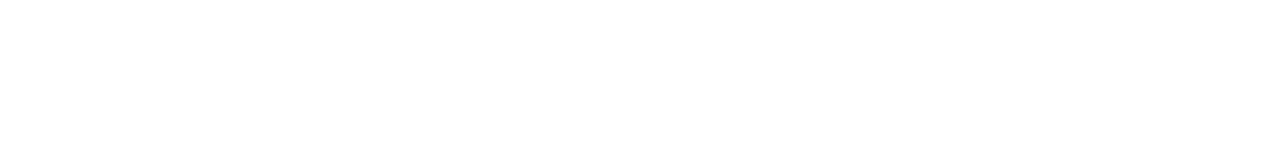
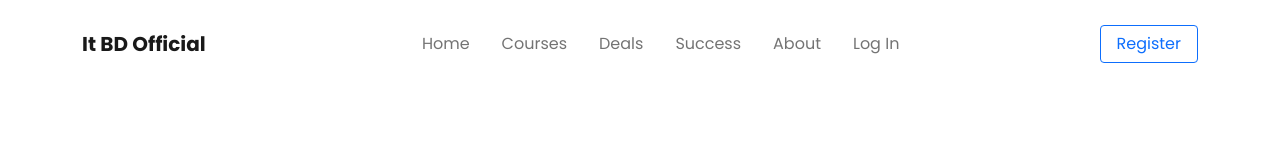
Before and after one commit to engrmmjahir/itbd-website, a plain HTML site: page index.html in a window 1280 px wide. Drawn offline with nearby package versions, Linux system fonts and the light colour scheme.

Commit message:
navbar added

```diff
--- a/index.html
+++ b/index.html
@@ -19,6 +19,52 @@
 </head>
 
 <body>
+    <!-- navbar -->
+    <section class="nav-section py-3">
+        <div class="container">
+            <nav class="navbar navbar-expand-lg bg-transparent">
+                <div class="container-fluid px-0">
+                    <a class="navbar-brand fw-bold" href="#">It BD Official</a>
+                    <button class="navbar-toggler" type="button" data-bs-toggle="collapse"
+                        data-bs-target="#navbarSupportedContent" aria-controls="navbarSupportedContent"
+                        aria-expanded="false" aria-label="Toggle navigation">
+                        <span class="navbar-toggler-icon"></span>
+                    </button>
+                    <div class="collapse navbar-collapse" id="navbarSupportedContent">
+                        <ul class="navbar-nav mx-auto mb-2 mb-lg-0">
+                            <li class="nav-item px-2">
+                                <a class="nav-link" href="#">Home</a>
+                            </li>
+                            <li class="nav-item px-2">
+                                <a class="nav-link" href="#">Courses</a>
+                            </li>
+                            <li class="nav-item px-2">
+                                <a class="nav-link" href="#">Deals</a>
+                            </li>
+                            <li class="nav-item px-2">
+                                <a class="nav-link" href="#">Success</a>
+                            </li>
+                            <li class="nav-item px-2">
+                                <a class="nav-link" href="#">About</a>
+                            </li>
+                            <li class="nav-item px-2">
+                                <a class="nav-link" href="#">Log In</a>
+                            </li>
+                        </ul>
+                        <ul class="navbar-nav mb-2 mb-lg-0">
+                            <li class="nav-item">
+                                <a class="btn btn-outline-primary rounded-1 px-3" href="#">
+                                    Register
+                                </a>
+                            </li>
+                        </ul>
+                    </div>
+                </div>
+            </nav>
+        </div>
+    </section>
+    <!-- navbar -->
+
 
 
 
```
